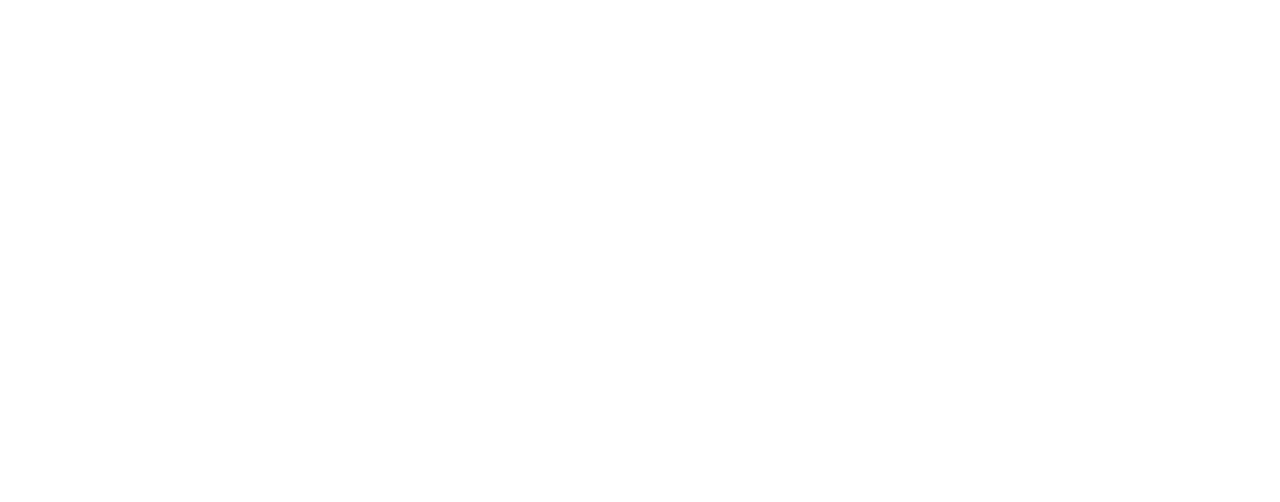
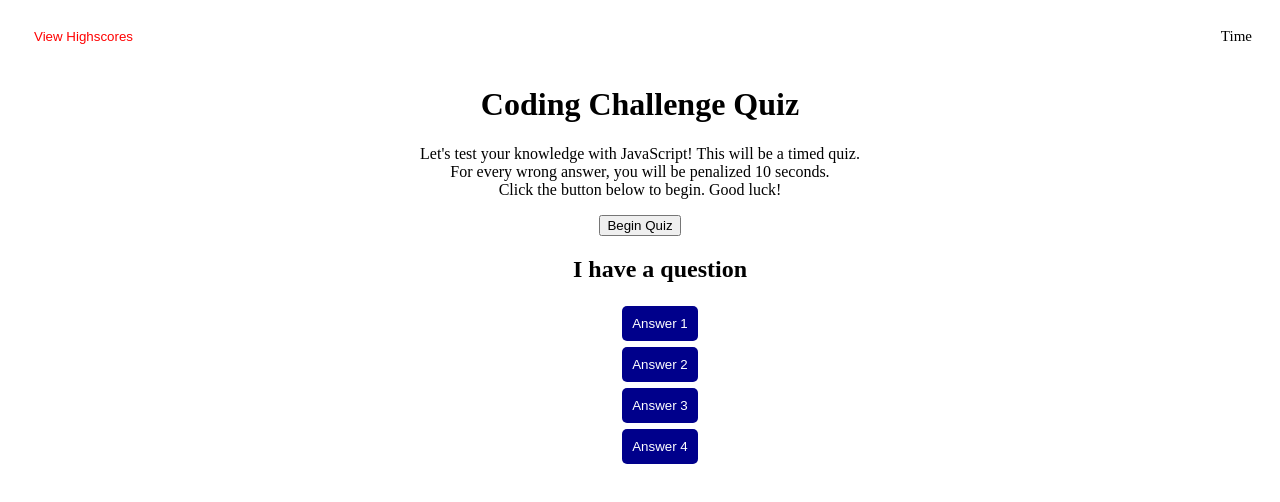
Before and after one commit to Bubbuhgum/JS-quiz, a plain HTML site: page index.html in a window 1280 px wide. Drawn offline with Linux system fonts and the light colour scheme.

Commit message:
set up html and style quiz

```diff
--- a/assets/style.css
+++ b/assets/style.css
@@ -0,0 +1,38 @@
+#see-scores {
+    background-color: white;
+    border: none;
+    color: red;
+}
+
+#see-scores:hover {
+    color: blue;
+}
+
+.header-style {
+    display: flex;
+    justify-content: space-between;
+    padding: 20px;
+    font-size: 15px;
+}
+
+#main-quiz {
+    text-align: center;
+}
+
+.questions li {
+    list-style: none;
+}
+
+
+.a-btn {
+    background-color: darkblue;
+    color: white;
+    border-radius: 5px;
+    border-style: none;
+    padding: 10px;
+    margin: 3px;
+}
+
+.a-btn:hover {
+    background-color: purple;
+}
--- a/index.html
+++ b/index.html
@@ -6,7 +6,50 @@
     <title>Javascript Quiz</title>
     <link rel= "stylesheet" href="assets\style.css">
 </head>
+
 <body>
+    <header class = "header-container">
+        <div class ="header-style">
+            <div class="scoring ">
+                <button id = "see-scores">View Highscores</button>
+            </div>
+            <div class="timer">
+                Time
+            </div>
+        </div>
+    </header>
+
+    <main id= main-quiz>
+        <div class="quiz-start">
+            <h1> Coding Challenge Quiz</h1>
+            <p>
+                Let's test your knowledge with JavaScript! This will be a timed quiz. </br> For every wrong answer, you will be penalized 10 seconds. </br> Click the button below to begin. Good luck!
+            </p>
+            <button class="btn-start">Begin Quiz</button>
+        </div>
+
+        <section id="questions-container">
+            <div class="questions">
+                <ul>
+                <h2>I have a question</h2>
+                <li>
+                    <button class= "a-btn answer 1">Answer 1</button>
+                </li>
+                <li>
+                    <button class= "a-btn answer 2">Answer 2</button>
+                </li>
+                <li>
+                    <button class= "a-btn answer 2">Answer 3</button>
+                </li>
+                <li>
+                    <button class= "a-btn answer-4">Answer 4</button>
+                </li>
+            </ul>
+            </div>
+        </section>
+
+
+    </main>
 <script src = "assets\script.js"></script>
 </body>
 </html>
```
